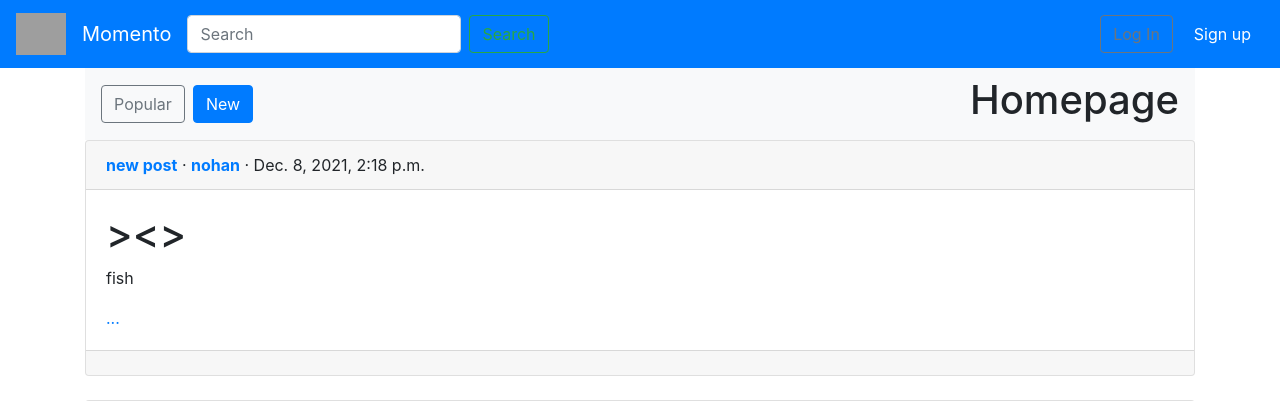
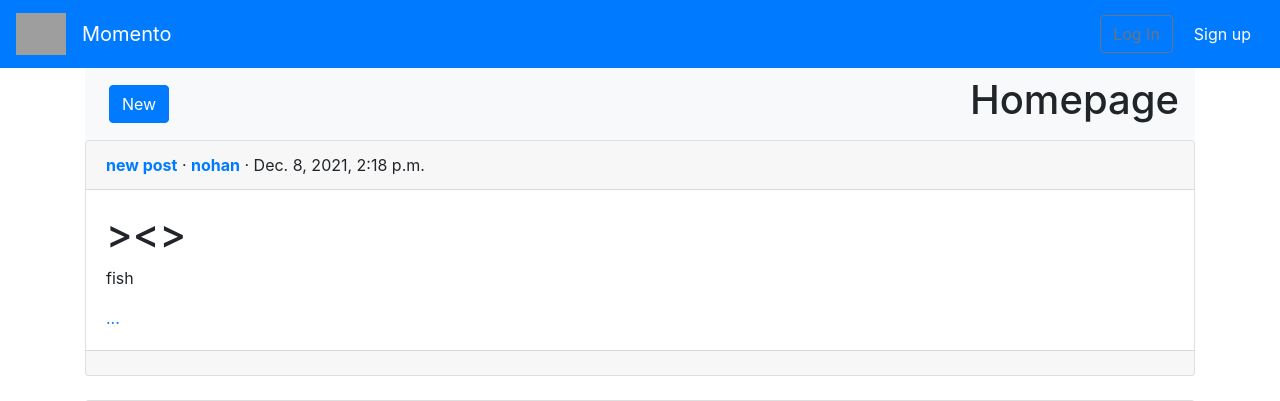
Before and after one commit to nathanlon1/Future-Scandals, a Django app: page /new/ in a window 1280 px wide. Shown: the top 401 px of the page. Run offline with Django 3.2, Linux system fonts and the light colour scheme; data comes from the database, SQL or seed files in the repository; some libraries are stand-ins or nearby versions; grey boxes are pictures that could not be loaded.

Commit message:
Removed searchbar. Changed homepage to redirect to new.

```diff
--- a/Templates/base.html
+++ b/Templates/base.html
@@ -21,14 +21,7 @@
 		<nav class="navbar navbar-expand-lg navbar-dark bg-primary">
 			<a class="navbar-brand" href="{% url 'home' %}"><img class="logo-image" src="{% static 'media/logo.png' %}" alt=""></a>
 			<a class="navbar-brand" href="{% url 'home' %}">Momento</a>
-			<ul class = "navbar-nav mr-auto">
-				<li class="nav-item">
-					<form class="form-inline">
-						<input class="form-control mr-sm-2" type="search" placeholder="Search" aria-label="Search">
-						<button class="btn btn-outline-success my-2 my-sm-0" type="submit">Search</button>
-					</form>
-				</li>
-			</ul>
+
 			<button class="navbar-toggler" type="button" data-toggle="collapse"
 				data-target="#navbarSupportedContent"
 				aria-controls="navbarSupportedContent" aria-expanded="false"
--- a/Templates/home.html
+++ b/Templates/home.html
@@ -8,8 +8,6 @@
 		<ul class = "navbar-nav mr-auto">
 			<li class="nav-item">
 				<form class="form-inline">
-					<a class="btn btn-outline-secondary" href="{% url 'popularblog_list' %}"
-					role="button">Popular</a>
 					<a class="btn btn-primary ml-2" href="{% url 'blog_list' %}"
 					role="button">New</a>
 				</form>
--- a/config/urls.py
+++ b/config/urls.py
@@ -26,8 +26,6 @@ urlpatterns = [
     path('blog/', include('blog.urls')),
     path('accounts/', include('accounts.urls')),
     path('accounts/', include('django.contrib.auth.urls')),
-    path('', TemplateView.as_view(template_name='home.html'),
-      name='home'),
 
 
 
--- a/pages/tests.py
+++ b/pages/tests.py
@@ -5,8 +5,7 @@ class HomeTests(TestCase):
 
     def test_home_view(self):
         response = self.client.get(reverse('home'))
-        self.assertEqual(response.status_code, 200)
-        self.assertTemplateUsed(response, 'home.html')
+        self.assertRedirects(response, reverse('blog_list'))
 
     def test_new_posts_view(self):
         response = self.client.get(reverse('blog_list'))
--- a/pages/views.py
+++ b/pages/views.py
@@ -3,10 +3,15 @@ from django.views.generic import TemplateView, ListView
 from blog.models import Post
 from accounts.models import CustomUser
 
+from django.http import HttpResponseRedirect
+
 
 
 class HomePageView(TemplateView):
     template_name = 'home.html'
+
+    def get(self, request):
+        return HttpResponseRedirect("new/")
 
 class BlogListView(ListView):
     model = Post
```
